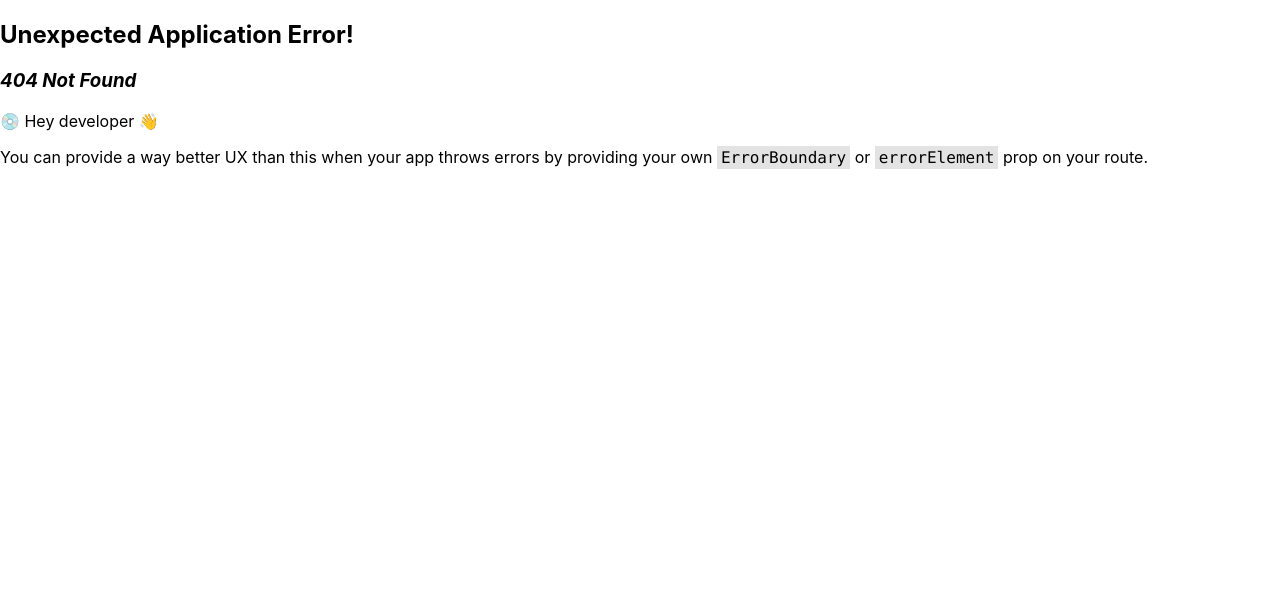
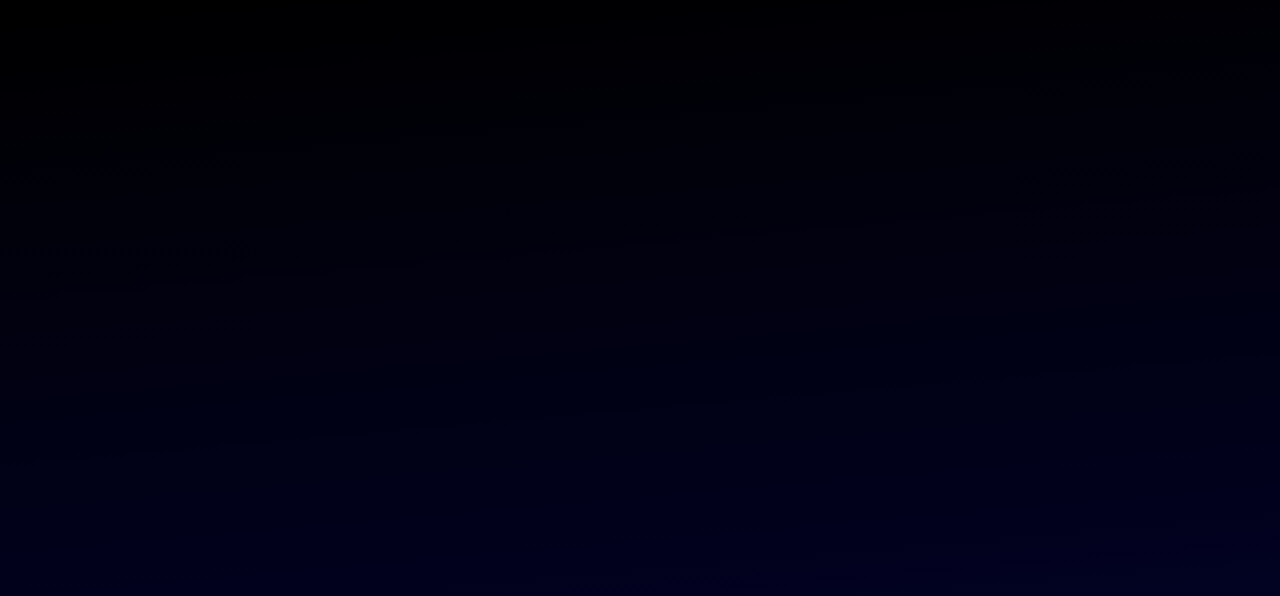
Before and after one commit to sircontreras/qu_beyond_planets, a React (Create React App) app: page /planets/1 in a window 1280 px wide. Before the commit this address had no page. Shown: the top 596 px of the page. Built offline with nearby package versions, Linux system fonts and the light colour scheme.

Commit message:
Planet detail page created and placed

```diff
--- a/src/App.tsx
+++ b/src/App.tsx
@@ -1,19 +1,31 @@
 import React from 'react';
 import logo from './logo.svg';
 import './App.css';
-import {createBrowserRouter, RouterProvider} from "react-router-dom";
+import {createBrowserRouter, Navigate, RouterProvider} from "react-router-dom";
 import PlanetListPage from "./pages/PlanetListPage";
+import PlanetContext from "./components/PlanetContext";
+import PlanetDetails from "./pages/PlanetDetails";
 
 const router = createBrowserRouter([
   {
     path : '/',
+    element : <Navigate to='/planets'/>
+  },
+  {
+    path : '/planets',
     element : <PlanetListPage/>
+  },
+  {
+    path : '/planets/:name',
+    element : <PlanetDetails/>
   }
 ]);
 
 function App() {
   return (
-      <RouterProvider router={router}/>
+     <PlanetContext>
+       <RouterProvider router={router}/>
+     </PlanetContext>
   );
 }
 
--- /dev/null
+++ b/src/components/PlanetContext.tsx
@@ -0,0 +1,35 @@
+import React, {PropsWithChildren, useContext, useState} from "react";
+import {Planet} from "../types";
+
+interface PlanetCxtType {
+    fetchedPlanets : Planet[],
+    setFetchedPlanets :  React.Dispatch<React.SetStateAction<Planet[]>>
+}
+
+const PlanetCxt = React.createContext<PlanetCxtType>({
+    fetchedPlanets: [],
+    setFetchedPlanets : ()=>{}
+});
+
+export const usePlanetContext = ()=>{
+    return useContext(PlanetCxt);
+}
+
+ const PlanetContext:React.FC<PropsWithChildren> = ({children})=>{
+
+    const [fetchedPlanets, setFetchedPlanets] = useState<Planet[]>([]);
+
+
+
+    return (
+        <PlanetCxt.Provider value={{
+            fetchedPlanets,
+            setFetchedPlanets
+        }}>
+            {children}
+        </PlanetCxt.Provider>
+    )
+
+}
+
+export default PlanetContext;
--- a/src/components/Planets/PlanetItem.tsx
+++ b/src/components/Planets/PlanetItem.tsx
@@ -24,6 +24,7 @@ import planet19 from '../../assets/images/planets/planet19.svg';
 import React, {useMemo} from "react";
 import {Planet} from "../../types";
 import COLORS from "../../contants/Colors";
+import {useNavigate} from "react-router-dom";
 
 const planetImages: Record<string, string> = {
     Tatooine : planet1,
@@ -54,6 +55,8 @@ interface Props {
 
 const PlanetItem: React.FC<Props> = ({planetData})=>{
 
+    const navigator = useNavigate();
+
     const planetImg = useMemo(()=>{
 
         const fromListPlanet = planetImages[planetData.name];
@@ -79,6 +82,8 @@ const PlanetItem: React.FC<Props> = ({planetData})=>{
                     backgroundColor :  'rgb(62,62,124)',
                 },
                 cursor: 'pointer',
+            }} onClick={()=>{
+                navigator(`/planets/${planetData.name}`)
             }}>
                 <img alt='planet' src={planetImg} style={{
                     width:'89px',
--- /dev/null
+++ b/src/pages/PlanetDetails.tsx
@@ -0,0 +1,40 @@
+import StarsBgWrapper from "../components/StarsBgWrapper";
+import {useParams} from "react-router-dom";
+import {Typography} from "@mui/material";
+import {usePlanetContext} from "../components/PlanetContext";
+import {useMemo} from "react";
+
+const PlanetDetails = ()=>{
+
+    const urlParams = useParams();
+    const {fetchedPlanets} = usePlanetContext();
+
+    const currentPlanet = useMemo(()=>{
+
+        let toReturn;
+        if(urlParams.name){
+            toReturn =  fetchedPlanets.find((fP)=>{
+               return fP.name === decodeURIComponent(urlParams.name ?? '');
+            });
+        }
+        return toReturn;
+
+
+    },[fetchedPlanets, urlParams.name ]);
+
+    return (
+      <StarsBgWrapper>
+          {currentPlanet && (
+              <Typography sx={{
+                  color:'white'
+              }}>
+                  {currentPlanet.climate}
+              </Typography>
+          )}
+
+      </StarsBgWrapper>
+    );
+
+}
+
+export default PlanetDetails;
--- a/src/pages/PlanetListPage.tsx
+++ b/src/pages/PlanetListPage.tsx
@@ -4,20 +4,19 @@ import {Box, CircularProgress, Grid, Typography} from "@mui/material";
 import SelectField from "../components/SelectField";
 import {Planet, ResponseType} from "../types";
 import PlanetsList from "../components/Planets/PlanetsList";
-import planetsList from "../components/Planets/PlanetsList";
 import icon_sort from "../assets/icons/icon_sort.svg";
+import {usePlanetContext} from "../components/PlanetContext";
 
 type SortTypes = 'asc' | 'desc';
 
 
 const PlanetListPage: React.FC<PropsWithChildren> = ({children}) => {
 
-    const [fetchedPlanets, setFetchedPlanets] = useState<Planet[]>([]);
+    const { fetchedPlanets, setFetchedPlanets} = usePlanetContext();
+
     const [isLoading, setIsloading] = useState(false);
 
     const [sortCriteria, setSortCriteria] = useState<SortTypes | null>();
-
-
 
     const sortingHandler = (event: React.SyntheticEvent) => {
         setSortCriteria((event.target as HTMLInputElement).value as SortTypes);
@@ -29,6 +28,7 @@ const PlanetListPage: React.FC<PropsWithChildren> = ({children}) => {
             const loadPlanets = async (): Promise<void> =>{
                 let planetsFound: Planet[] = [];
 
+                //todo: verify why this two endpoints call are being done twice
                await
                     fetch('https://swapi.dev/api/planets/?page=1').then((response) => response.json().then((data: ResponseType) => {
                     planetsFound.push(...data.results);
```
